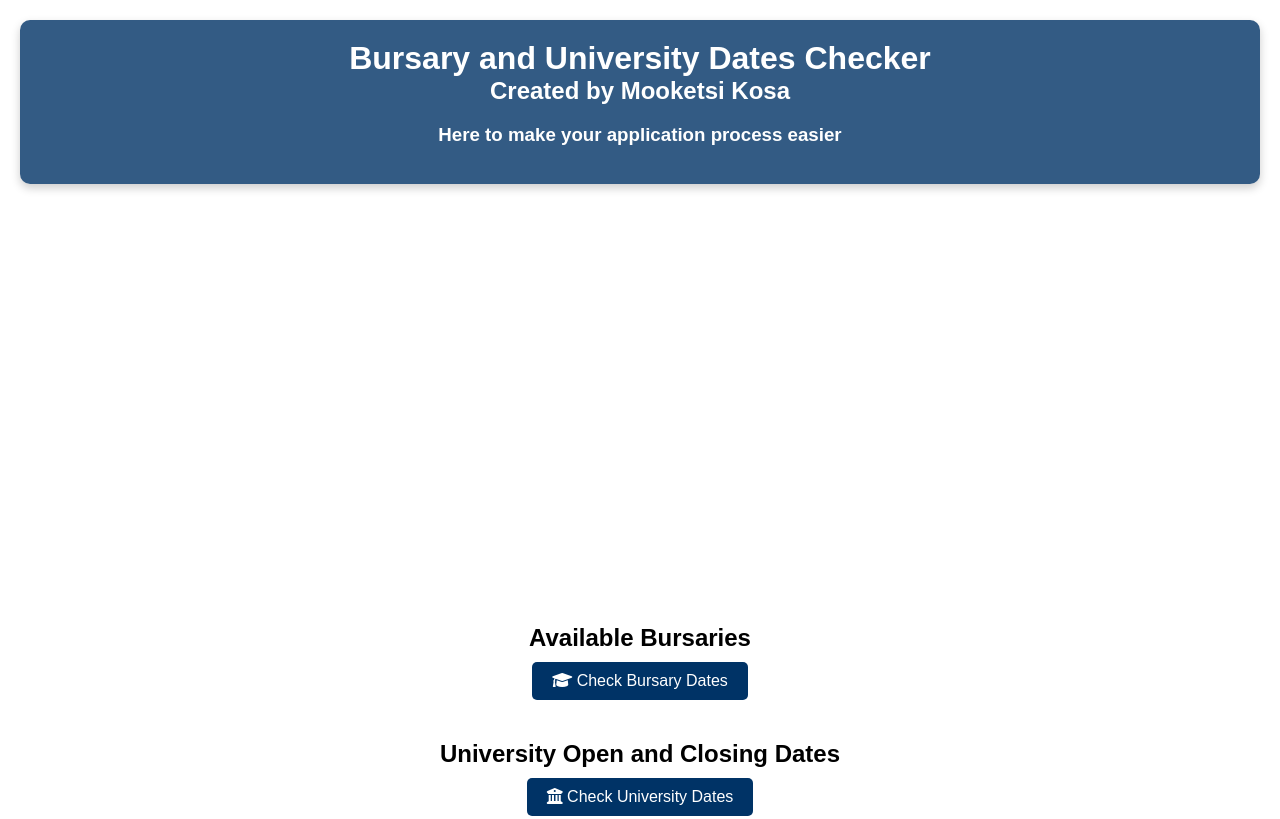
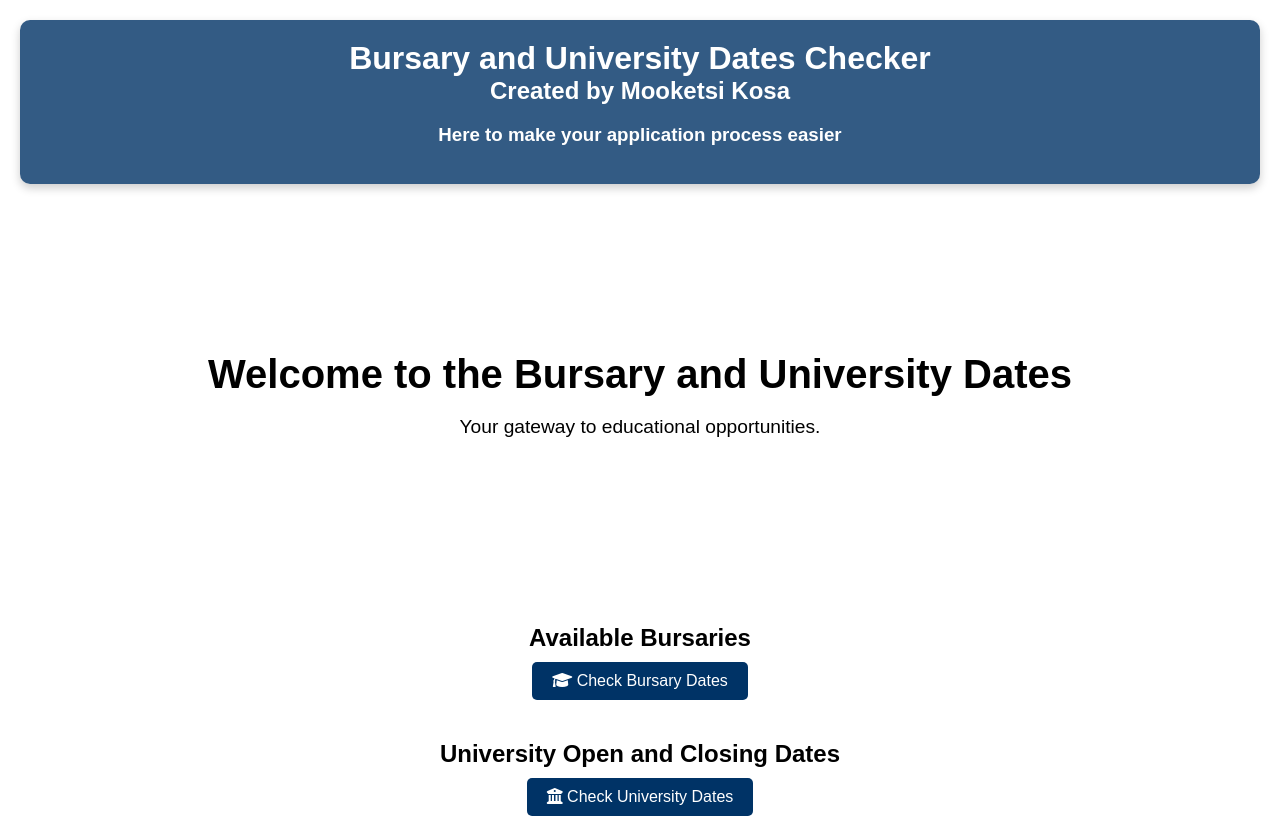
Before and after one commit to MooketsiKosa/Tertiary_Application_Website, a plain HTML site: page Index.html in a window 1280 px wide. Shown: the top 819 px of the page. Drawn offline with Linux system fonts and the light colour scheme.

Commit message:
Update styles.css

```diff
--- a/styles.css
+++ b/styles.css
@@ -178,7 +178,7 @@ footer {
     flex-direction: column;
     justify-content: center;
     align-items: center;
-    color: white; /* Text color */
+    color: black; /* Text color */
     text-align: center;
     margin-bottom: 20px; /* Space below the hero section */
 }
```
